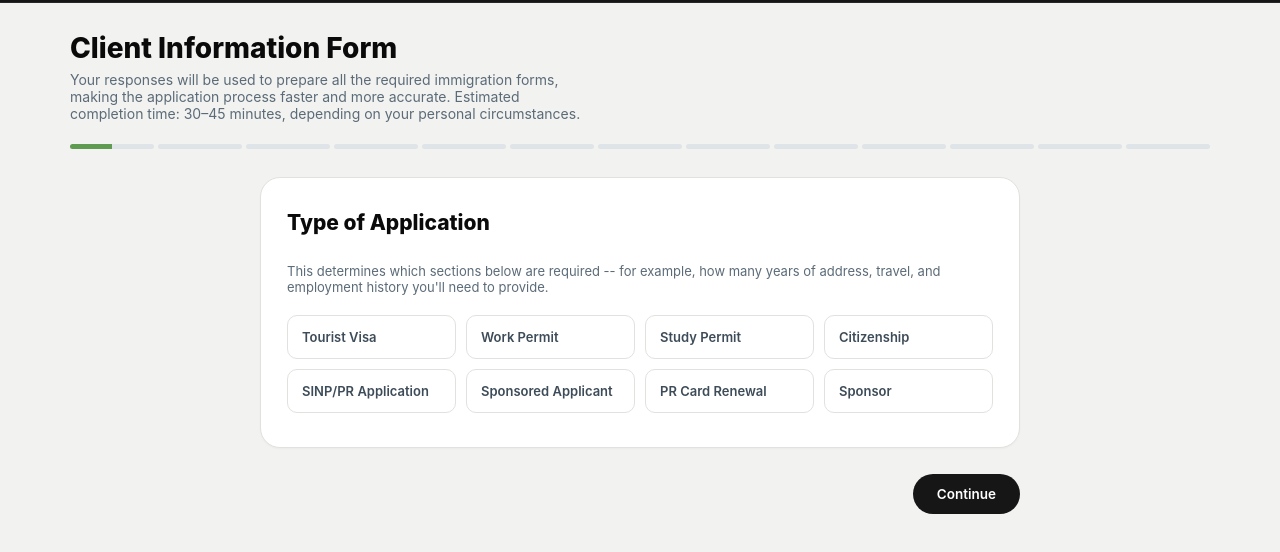
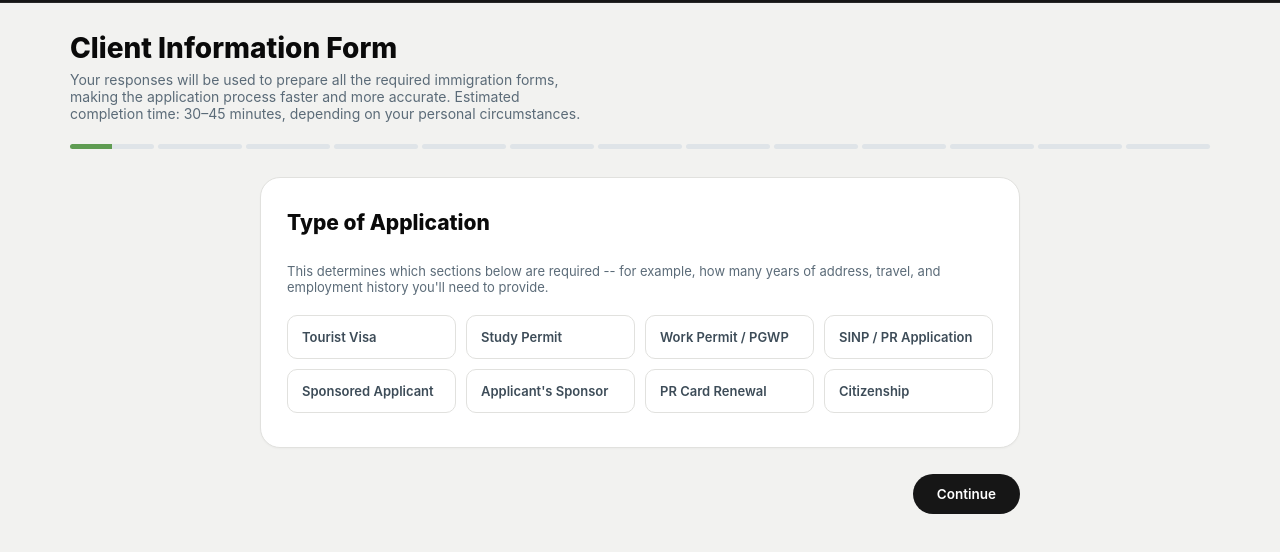
Before and after one commit to jayveeolfindo/olcorp-website, a website: page intake.html in a window 1280 px wide. Shown: the part 62-614 px from the top of the page. Drawn offline with nearby package versions, Linux system fonts and the light colour scheme.

Commit message:
Reorder and relabel Application Type options

```diff
--- a/intake.html
+++ b/intake.html
@@ -673,13 +673,13 @@ function renderAppType(card){
   wrap.appendChild(choiceRow(
     [
       {value:'tourist-visa', label:'Tourist Visa'},
-      {value:'work-permit', label:'Work Permit'},
       {value:'study-permit', label:'Study Permit'},
+      {value:'work-permit', label:'Work Permit / PGWP'},
+      {value:'pr-application', label:'SINP / PR Application'},
+      {value:'sponsored-applicant', label:'Sponsored Applicant'},
+      {value:'sponsor', label:'Applicant\'s Sponsor'},
+      {value:'pr-card-renewal', label:'PR Card Renewal'},
       {value:'citizenship', label:'Citizenship'},
-      {value:'pr-application', label:'SINP/PR Application'},
-      {value:'sponsored-applicant', label:'Sponsored Applicant'},
-      {value:'pr-card-renewal', label:'PR Card Renewal'},
-      {value:'sponsor', label:'Sponsor'},
     ],
     data.applicationType,
     v => { data.applicationType = v; renderStep(); document.getElementById('nextBtn').click(); }
```
